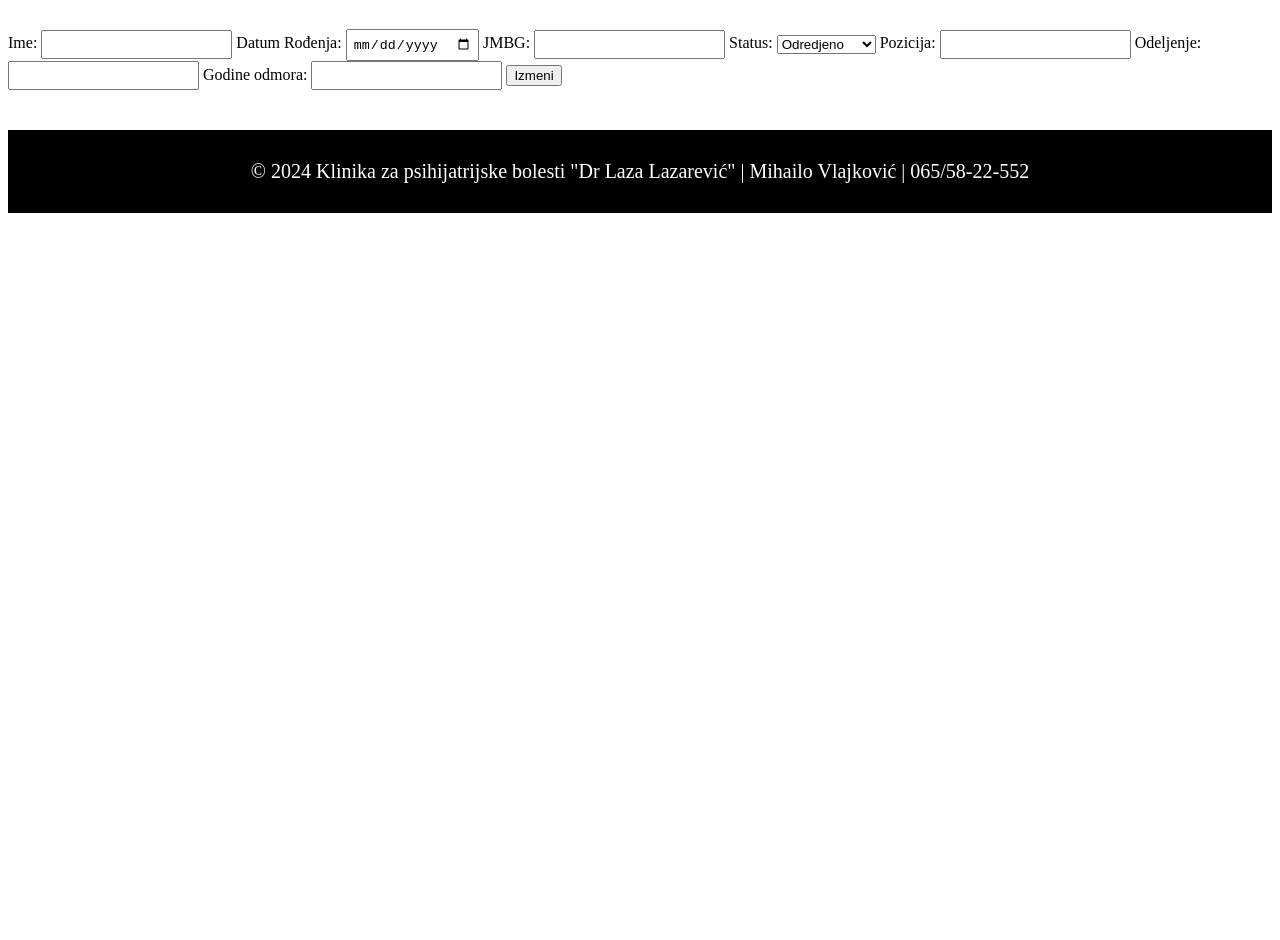
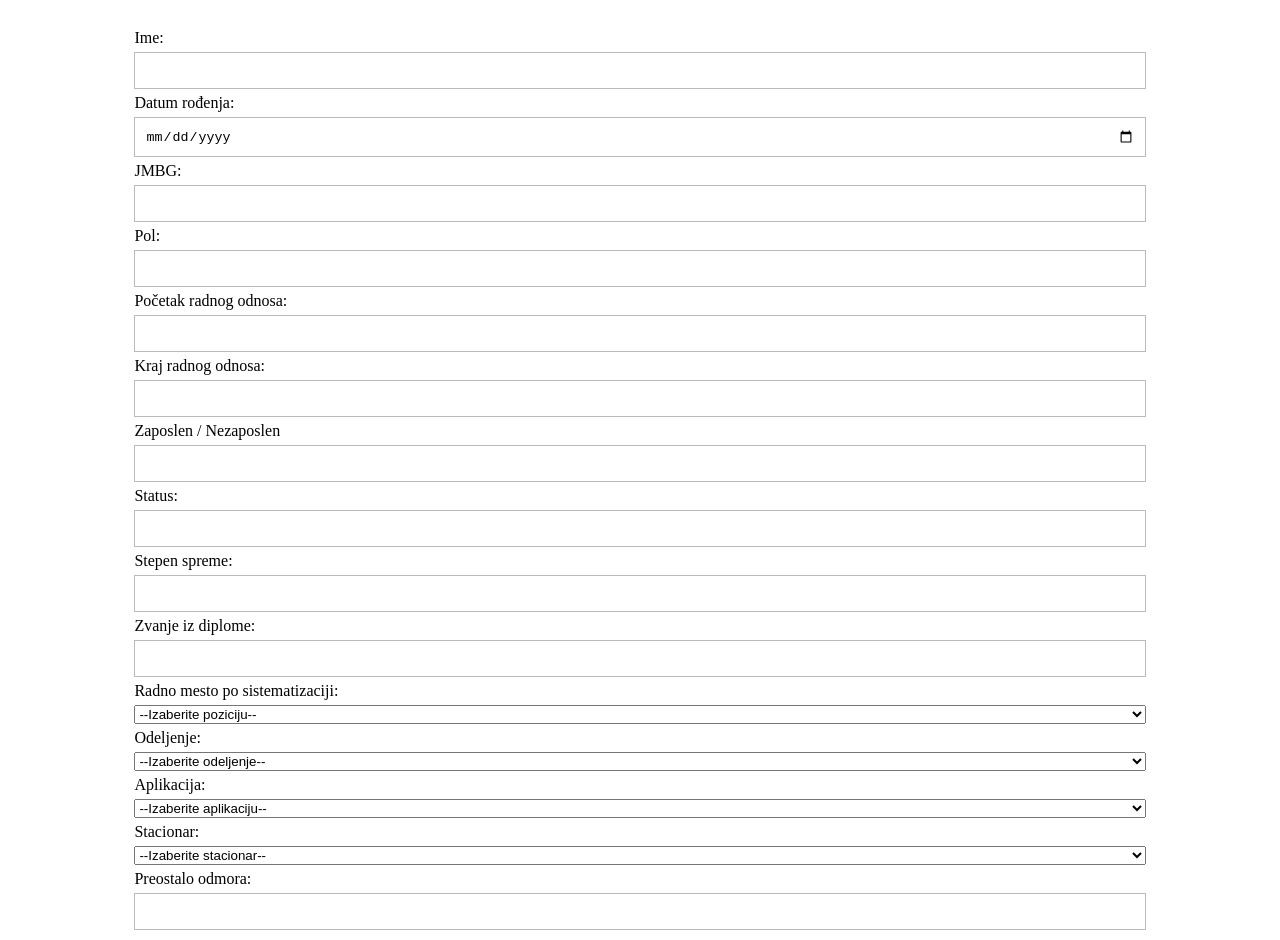
Before and after one commit to Mikicaa97/Zaposleni---Dr-Laza-Lazarevic, a website: page project/edit-employee.html in a window 1280 px wide. Shown: the part 126-1066 px from the top of the page. Before the commit the page ends 800 px from the top, so only its background shows below. Drawn offline with Linux system fonts and the light colour scheme.

Commit message:
Update edit-employee.html

```diff
--- a/project/edit-employee.html
+++ b/project/edit-employee.html
@@ -18,36 +18,127 @@
             </div>
             <div class="meni">
                 <ul>
-                    <li><a href="novi-zaposleni.html">Dodaj novog zaposlenog</a></li>
+                    <a href="novi-zaposleni.html">
+                        <li><img src="asstes/images/add-person.png" alt=""></li>
+                    </a>
                 </ul>
             </div>
         </div>
     </header>
 
-    <form id="editEmployeeForm">
+    <form id="editEmployeeForm" class="dodajZaposlenog">
         <label for="ime">Ime:</label>
-        <input type="text" id="ime" name="ime">
+        <input type="text" id="ime" required>
 
-        <label for="datumRodjenja">Datum Rođenja:</label>
-        <input type="date" id="datumRodjenja" name="datumRodjenja">
+        <label for="datumRodjenja">Datum rođenja:</label>
+        <input type="date" id="datumRodjenja" required>
 
         <label for="jmbg">JMBG:</label>
-        <input type="text" id="jmbg" name="jmbg">
+        <input type="text" id="jmbg" required>
+
+        <label for="pol">Pol:</label>
+        <input type="text" id="pol" required>
+
+        <label for="pocRadnog">Početak radnog odnosa:</label>
+        <input type="text" id="pocRadnog" required>
+
+        <label for="krajRadnog">Kraj radnog odnosa:</label>
+        <input type="text" id="krajRadnog" required>
+
+        <label for="radiNeradi">Zaposlen / Nezaposlen</label>
+        <input type="text" id="radiNeradi" required>
 
         <label for="status">Status:</label>
-        <select id="status" name="status">
-            <option value="odredjeno">Odredjeno</option>
-            <option value="neodredjeno">Neodredjeno</option>
+        <input type="text" id="status" required>
+
+        <label for="kvalifikacija">Stepen spreme:</label>
+        <input type="text" id="kvalifikacija" required>
+
+        <label for="zvanje">Zvanje iz diplome:</label>
+        <input type="text" id="zvanje" required>
+
+        <label for="pozicija"><th>Radno mesto po sistematizaciji:</th></label>
+        <select id="pozicija">
+            <option value="">--Izaberite poziciju--</option>
+            <option value="Nema">Nema</option>
+            <option value="Doktor medicine">Doktor medicine</option>
+            <option value="Lekar specijalista psihijatar">Lekar specijalista psihijatar</option>
+            <option value="Glavna sestra">Glavna sestra</option>
+            <option value="Glavni tehnicar">Glavni tehnicar</option>
+            <option value="Medicinska Sestra">Medicinska Sestra</option>
+            <option value="Medicinski Tehničar">Medicinski Tehničar</option>
+            <option value="Informaticar">Informaticar</option>
+            <option value="Statistika">Statistika</option>
+            <option value="Psihijatar">Psihijatar</option>
+            <option value="Poslovni Sekretar">Poslovni Sekretar</option>
+            <option value="Direktor Klinike">Direktor Klinike</option>
+            <option value="Pomoćnik direktora za ljudske resurse">Pomoćnik direktora za ljudske resurse</option>
+            <option value="Socijolog">Socijolog</option>
+            <option value="Uprava">Uprava</option>
+            <option value="Psiholog">Psiholog</option>
+            <option value="Defektolog">Defektolog</option>
+            <option value="Fizioterapeut">Fizioterapeut</option>
+            <option value="Pravnik">Pravnik</option>
+            <option value="Knjigovođa">Knjigovođa</option>
+            <option value="Fakture">Fakture</option>
+            <option value="Prijem">Prijem</option>
         </select>
 
-        <label for="pozicija">Pozicija:</label>
-        <input type="text" id="pozicija" name="pozicija">
+        <label for="odeljenje">Odeljenje:</label>
+        <select id="odeljenje">
+            <option value="">--Izaberite odeljenje--</option>
+            <option value="Nema">Nema</option>
+            <option value="F">F</option>
+            <option value="K">K</option>
+            <option value="L">L</option>
+            <option value="M">M</option>
+            <option value="A">A</option>
+            <option value="B">B</option>
+            <option value="D">D</option>
+            <option value="E">E</option>
+            <option value="S">S</option>
+            <option value="ODELJENJE ZA FORENZIČKU PSIHIJATRIJU">ODELJENJE ZA FORENZIČKU PSIHIJATRIJU</option>
+            <option value="ŽENSKO ODELJENJE ZA FORENZIČKU PSIHIJATRIJU">ŽENSKO ODELJENJE ZA FORENZIČKU PSIHIJATRIJU</option>
+            <option value="ODELJENJE ZA PRIJEM I ZBRINJAVANJE URGENTNIH STANJA">ODELJENJE ZA PRIJEM I ZBRINJAVANJE URGENTNIH STANJA</option>
+            <option value="PRVO ODELJENJE INTENZIVNE NEGE">PRVO ODELJENJE INTENZIVNE NEGE</option>
+            <option value="DRUGO ODELJENJE INTENZIVNE NEGE">DRUGO ODELJENJE INTENZIVNE NEGE</option>
+            <option value="Za informacione i komunikacione tehnologije">Za informacione i komunikacione tehnologije</option>
+            <option value="AMBULANTNO KLINIČKO ODELJENJE ZA ADOLESCENTE">AMBULANTNO KLINIČKO ODELJENJE ZA ADOLESCENTE</option>
+            <option value="ODELJENJE DNEVNE BOLNICE BEOGRAD">ODELJENJE DNEVNE BOLNICE BEOGRAD</option>
+            <option value="ODELJENJE DNEVNE BOLNICE PADINSKA SKELA">ODELJENJE DNEVNE BOLNICE PADINSKA SKELA</option>
+            <option value="DISPANZER">DISPANZER</option>
+            <option value="ODELJENJE ZA PSIHOLOGIJU">ODELJENJE ZA PSIHOLOGIJU</option>
+            <option value="ODELJENJE ZA SOCIJALNI RAD I SPECIJALNU EDUKACIJU I REHABILITACIJU">ODELJENJE ZA SOCIJALNI RAD I SPECIJALNU EDUKACIJU I REHABILITACIJU</option>
+            <option value="PRIJEMNI ŠALTER">PRIJEMNI ŠALTER</option>
+            <option value="PRIJEMNA AMBULANTA ZA ADOLESCENTE">PRIJEMNA AMBULANTA ZA ADOLESCENTE</option>
+            <option value="FAKTURNA SLUŽBA">FAKTURNA SLUŽBA</option>
+            <option value="KNJIGOVODSTVO">KNJIGOVODSTVO</option>
+            <option value="ODELJENJE KADROVSKIH POSLOVA">ODELJENJE KADROVSKIH POSLOVA</option>
+            <option value="CENTAR ZA MENTALNO ZDRAVLJE">CENTAR ZA MENTALNO ZDRAVLJE AMBULANTA</option>
+            <option value="CENTAR ZA MENTALNO ZDRAVLJE">CENTAR ZA MENTALNO ZDRAVLJE DNEVNI CENTAR</option>
+            <option value="CENTAR ZA MENTALNO ZDRAVLJE">KABINET FORENZIKA MERE NA SLOBODI</option>
+            <option value="UPRAVA KLINIKE">UPRAVA KLINIKE</option>
+        </select>
 
-        <label for="odeljenje">Odeljenje:</label>
-        <input type="text" id="odeljenje" name="odeljenje">
+        <label for="aplikacija">Aplikacija:</label>
+        <select id="aplikacija">
+            <option value="">--Izaberite aplikaciju--</option>
+            <option value="Zdravstveni radnik">Zdravstveni radnik</option>
+            <option value="Zdravstveni saradnik">Zdravstveni saradnik</option>
+            <option value="Administrativni radnik">Administrativni radnik</option>
+            <option value="Tehnički radnik">Tehnički radnik</option>
+        </select>
 
-        <label for="godOdmor">Godine odmora:</label>
-        <input type="number" id="godOdmor" name="godOdmor">
+        <label for="stacionar">Stacionar:</label>
+        <select id="stacionar">
+            <option value="">--Izaberite stacionar--</option>
+            <option value="Nema">Nema</option>
+            <option value="Beograd">Beograd</option>
+            <option value="Padinska skela">Padinska skela</option>
+        </select>
+
+        <label for="odmor">Preostalo odmora:</label>
+        <input type="number" id="odmor" required>
 
         <button type="submit">Izmeni</button>
     </form>
@@ -57,6 +148,6 @@
             <p>&copy; 2024 Klinika za psihijatrijske bolesti "Dr Laza Lazarević" | Mihailo Vlajković | 065/58-22-552</p>
         </div>
     </footer>
-    <script src="js/main.js"></script>
+    <script src="js/edit.js" defer></script>
 </body>
 </html>
```
